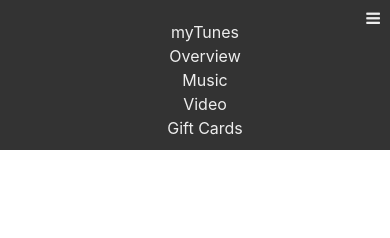
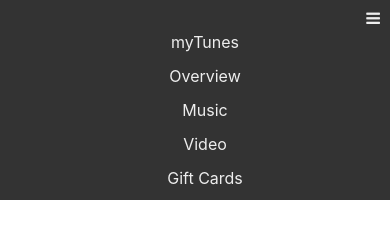
Before and after one commit to MostafaSalama/simple-myTunes-landing-page, a website with bundled scripts: page src/index.html in a window 390 px wide. Both pictures are taken after a click on the link 373 px from the left and 18 px from the top of the page. Built offline with nearby package versions, Linux system fonts and the light colour scheme.

Commit message:
fix list-item pointer and add margin

```diff
--- a/src/style/components/_nav.scss
+++ b/src/style/components/_nav.scss
@@ -17,7 +17,7 @@
 	position: relative;
 	padding: 0 10px;
 	top: 5px;
-
+	cursor: pointer;
 	&:hover {
 		background-color: $nav_link_hover_color;
 		transform: scale(1.2);
@@ -35,6 +35,7 @@
 @media screen and (max-width: 600px) {
   .nav-list > .nav-list--item:not(:first-child) {
     display: none;
+	  margin-top: 10px;
   }
 	.nav-list.responsive {
 		position: relative;
```
